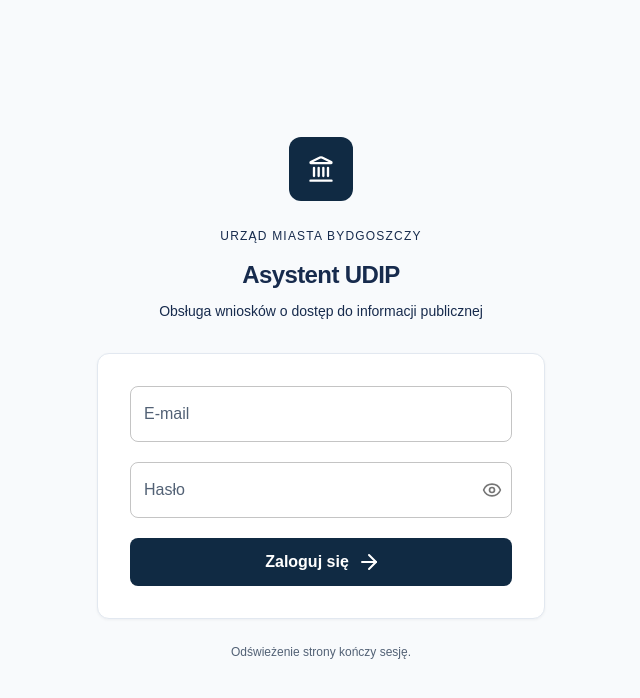
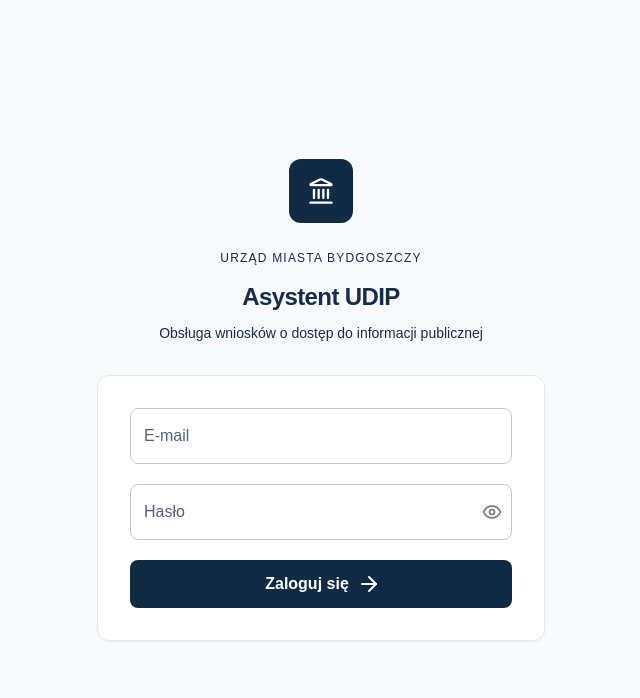
Before and after one commit to rafalhadzicki/asystent-udip-frontend, a React (Vite) app: page /login in a window 1280 px wide. Shown: the top 698 px of the page, without its empty margins (319-959 px from the left). Built offline with nearby package versions, Linux system fonts and the light colour scheme; no server answers.

Commit message:
drop false session notice from login

```diff
--- a/src/features/auth/login-page.styles.ts
+++ b/src/features/auth/login-page.styles.ts
@@ -50,10 +50,3 @@ export const LoginFields = styled('fieldset')(({ theme }) => ({
   flexDirection: 'column',
   gap: theme.spacing(2.5),
 }))
-
-export const LoginFooter = styled('footer')(({ theme }) => ({
-  marginTop: theme.spacing(3),
-  textAlign: 'center',
-  color: theme.palette.text.secondary,
-  overflowWrap: 'anywhere',
-}))
--- a/src/features/auth/login-page.tsx
+++ b/src/features/auth/login-page.tsx
@@ -12,7 +12,6 @@ import {
   BrandIcon,
   LoginContainer,
   LoginFields,
-  LoginFooter,
   LoginForm,
   LoginHeader,
   LoginLayout,
@@ -143,12 +142,6 @@ export const LoginPage = () => {
             {isSubmitting ? authT('submittingAnnouncement') : ''}
           </ScreenReaderText>
         </LoginForm>
-
-        <LoginFooter>
-          <Typography variant="caption" component="p" sx={{ mt: 1 }}>
-            {authT('sessionNotice')}
-          </Typography>
-        </LoginFooter>
       </LoginContainer>
     </LoginLayout>
   )
--- a/src/i18n/locales/pl.json
+++ b/src/i18n/locales/pl.json
@@ -27,7 +27,6 @@
       "invalidCredentials": "Nieprawidłowy e-mail lub hasło.",
       "requestFailed": "Nie udało się zalogować. Sprawdź połączenie i spróbuj ponownie."
     },
-    "sessionNotice": "Odświeżenie strony kończy sesję.",
     "session": "Zalogowano · {{email}}"
   },
   "form": {
```
